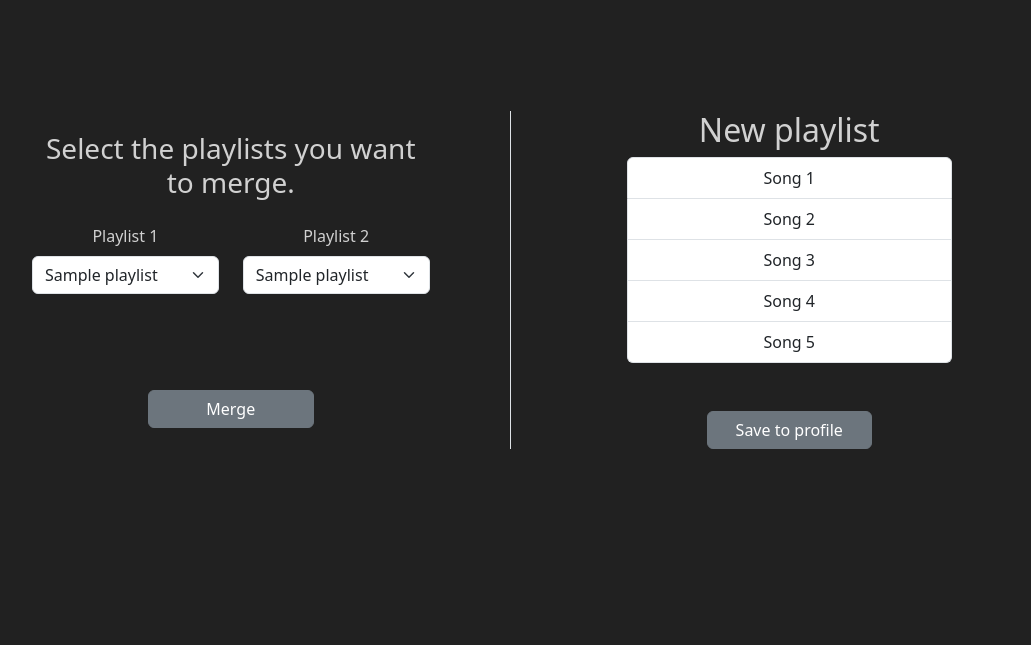
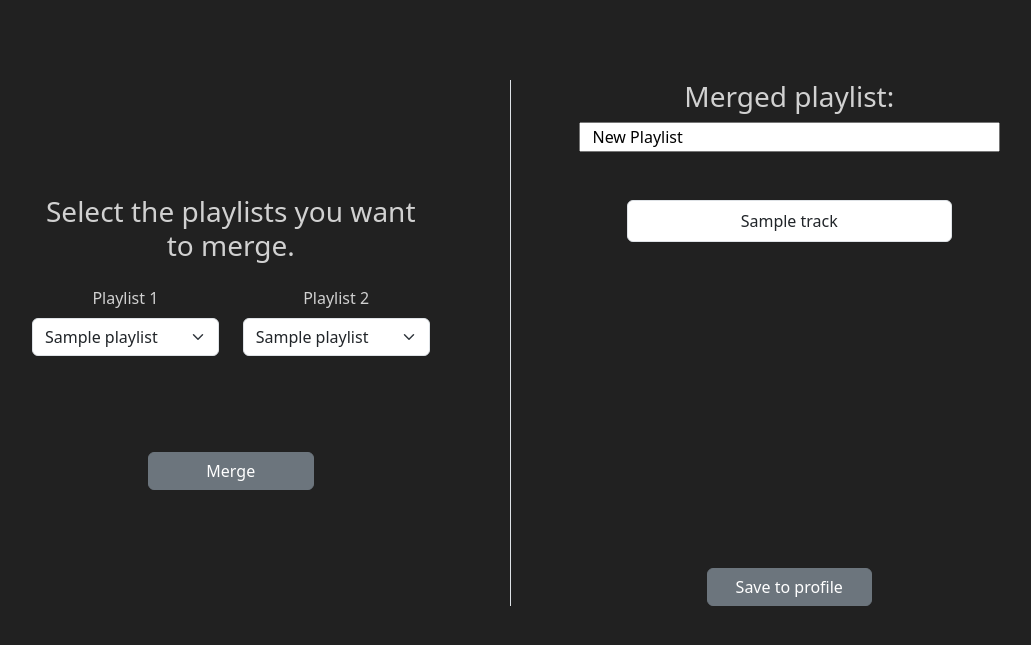
Before and after one commit to carsonmdd/Zot-Music, a Flask app: template website/templates/merge.html in a window 1280 px wide. Shown: the part 74-719 px from the top of the page, without its empty margins (130-1161 px from the left). Run offline with Flask 3, Linux system fonts and the light colour scheme; the template is opened without the code that fills it: most values are stand-ins (such as "Sample title", 1, 10 or a date in 2020); parts of the project's set-up code (start-up, migrations or seed data) failed here and were passed over.

Commit message:
separate merge and save to profile functionalities

```diff
--- a/website/static/css/styles.css
+++ b/website/static/css/styles.css
@@ -37,3 +37,9 @@ body {
     padding-left: 8rem;
     padding-right: 8rem;
 }
+
+.scrollable-list-group {
+    max-height: 20rem;
+    min-height: 20rem;
+    overflow-y: auto;
+}
--- a/website/templates/merge.html
+++ b/website/templates/merge.html
@@ -36,19 +36,20 @@
         </div>
         <!-- RIGHT SIDE -->
         <div class="col col-padding align-self-center border-start">
-            <div class="row mb-5">
-                <h2 contenteditable="True">New playlist</h2>
-                <ul class="list-group px-5">
-                    <li class="list-group-item">Song 1</li>
-                    <li class="list-group-item">Song 2</li>
-                    <li class="list-group-item">Song 3</li>
-                    <li class="list-group-item">Song 4</li>
-                    <li class="list-group-item">Song 5</li>
-                </ul>
-            </div>
-            <div class="row button-row">
-                <button type="button" class="btn btn-secondary">Save to profile</button>
-            </div>
+            <h3>Merged playlist:</h3>
+            <form action="/save-to-profile" method="POST">
+                <div class="row mb-5">
+                    <input class="mb-5" type="text" name="title" value="New Playlist">
+                    <ul class="list-group px-5 scrollable-list-group">
+                        {% for track in tracks %}
+                            <li class="list-group-item">{{ track['name'] }}</li>
+                        {% endfor %}
+                    </ul>
+                </div>
+                <div class="row button-row">
+                    <button type="submit" class="btn btn-secondary">Save to profile</button>
+                </div>
+            </form>
         </div>
     </div>
 </div>
```
Also changed, not shown: website/views.py (+28 -21 lines).
